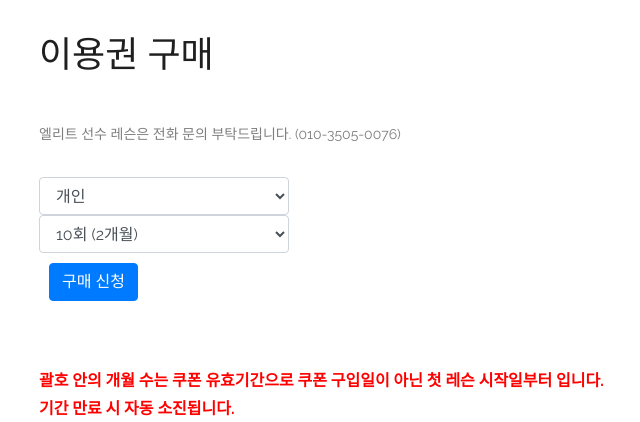
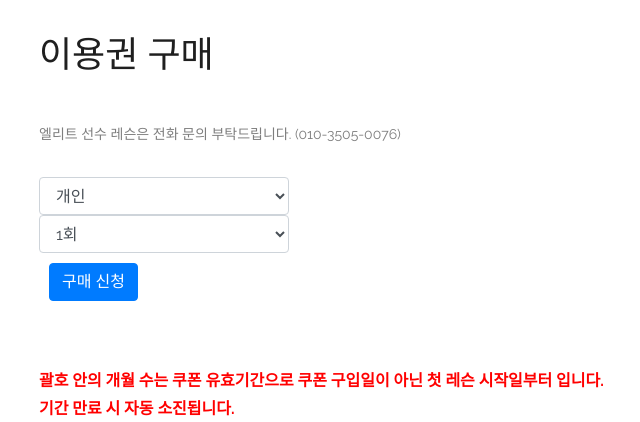
Before and after one commit to jiyaaany/ACBaseball, a Django app: page /ticket/form/ in a window 1280 px wide. Shown: the part 121-543 px from the top of the page, without its empty margins (46-686 px from the left). Run offline with Django 3.2, Linux system fonts and the light colour scheme; some libraries are stand-ins or nearby versions.

Commit message:
이용권 1회권 추가

```diff
--- a/cafe/templates/cafeList.html
+++ b/cafe/templates/cafeList.html
@@ -59,6 +59,7 @@
                 <div class="card div-notice-margin">
                     <div class="card-body">
                         <h5 class="card-title">{{notice.content}}</h5>
+                        <p>{{ notice.reg_date }}</p>
                         <!-- <h6 class="card-subtitle mb-2 text-muted">Card subtitle</h6> -->
                         <!-- <p class="card-text">{{notice.content}}</p>
                         <a href="#" class="card-link">Card link</a>
--- a/lesson/views.py
+++ b/lesson/views.py
@@ -54,7 +54,7 @@ def list(request):
     lesson_user = Lesson_user.objects.select_related('lesson_info').select_related('user')
     lesson_user = lesson_user.order_by('-lesson_info.date', 'lesson_info.time')
 
-    return render(request, 'lessonList.html', {'lesson_user': lesson_user})
+    return render(request, 'lessonList.html', {'lesson_user': lesson_user, 'today': today})
 
 def apply(request, id):
     lesson_info = Lesson_info.objects.get(id=id)
--- a/ticket/templates/ticketForm.html
+++ b/ticket/templates/ticketForm.html
@@ -46,7 +46,7 @@
                 </p>
                 <label for=""></label>
                 <select class="selectpicker form-control" name="lesson_type">
-                    <optgroup label="개인/그룹">
+                    <optgroup label="개인">
                         <option value="person">개인</option>
                         <!-- <option value="group">그룹</option> -->
                     </optgroup>
@@ -63,6 +63,7 @@
                         <option value="coupon20">20회</option>
                     </optgroup> -->
                     <optgroup label="쿠폰">
+                        <option value="coupon1">1회</option>
                         <option value="coupon10">10회 (2개월)</option>
                         <option value="coupon20">20회 (3개월)</option>
                         <option value="coupon30">30회 (6개월)</option>
```
